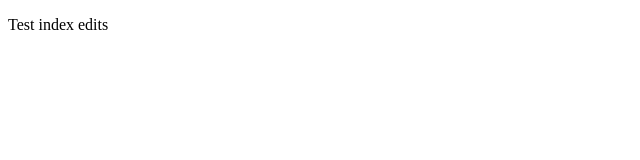
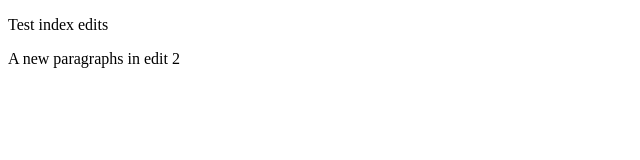
Before and after one commit to JayRS4/JayRS4.github.io, a plain HTML site: page index.html in a window 1280 px wide. Shown: the whole page, without its empty margins (0-640 px from the left). Drawn offline with Linux system fonts and the light colour scheme.

Commit message:
Update index.html

```diff
--- a/index.html
+++ b/index.html
@@ -7,6 +7,7 @@
 
   <body>
     <p>Test index edits</p>
+    <p>A new paragraphs in edit 2</p>
   </body>
 
 </html>
```
